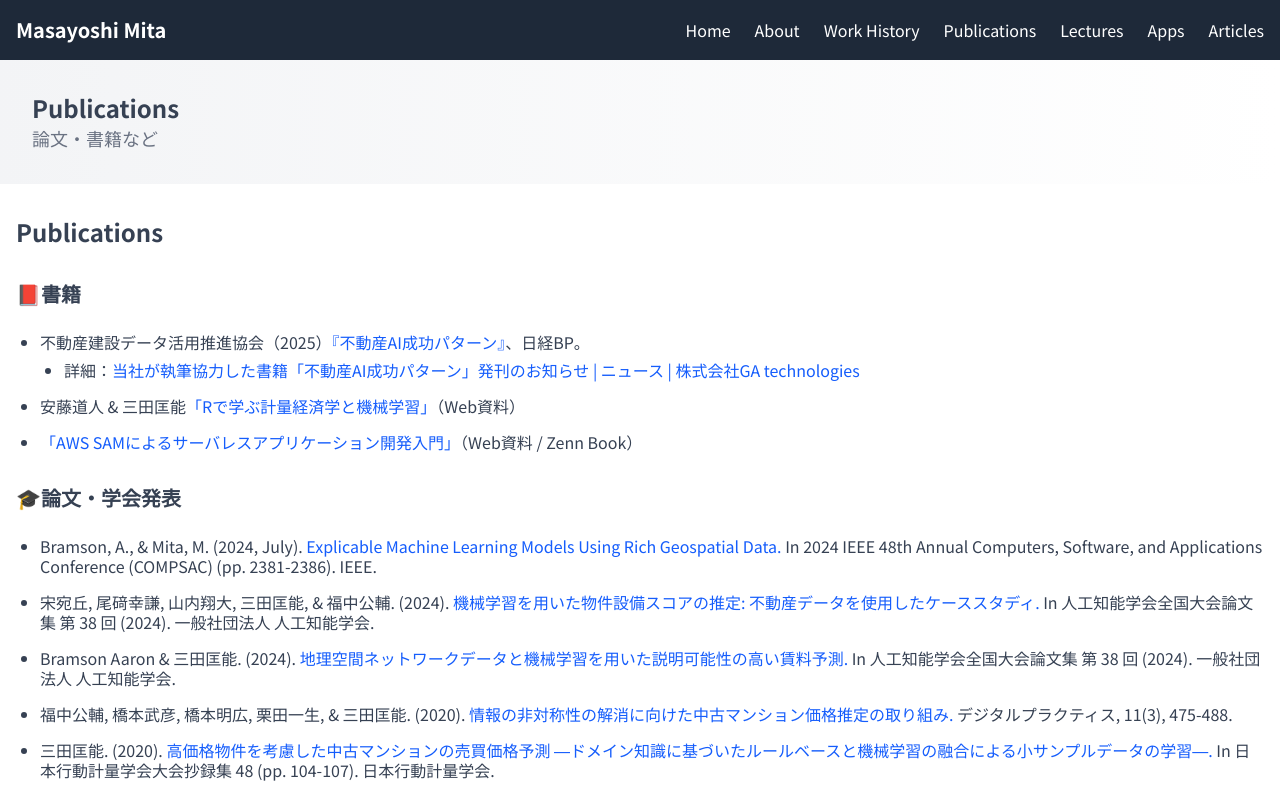
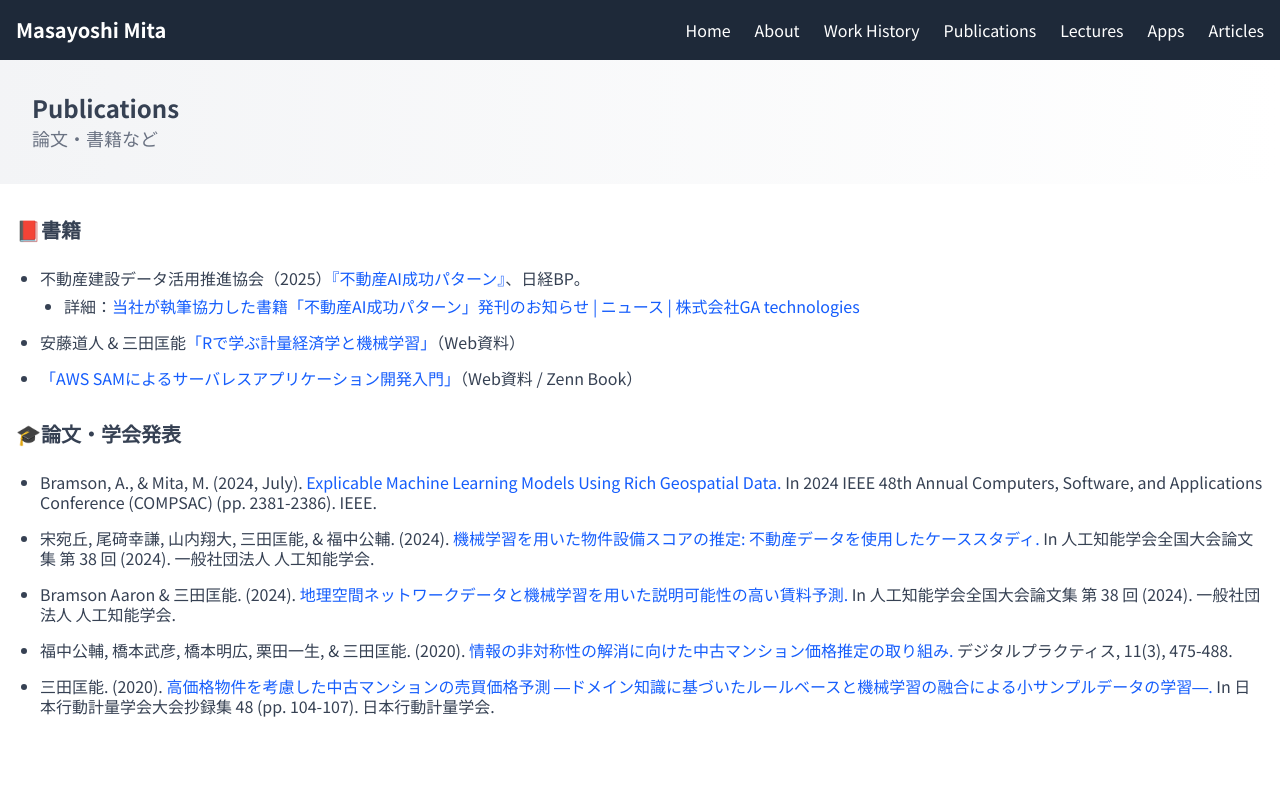
Before and after one commit to nigimitama/nigimitama.github.io, a Next.js app: page /publications in a window 1280 px wide. Built offline with nearby package versions, Linux system fonts and the light colour scheme.

Commit message:
fix: 重複する見出しを削除

```diff
--- a/app/publications/page.tsx
+++ b/app/publications/page.tsx
@@ -11,8 +11,6 @@ export default function PublicationsPage() {
       <Title title="Publications" subtitle="論文・書籍など" />
       <main className="container mx-auto">
         <article className="my-8 px-4">
-          <h1 className="text-2xl font-bold mb-6">Publications</h1>
-
           <section className="my-8">
             <h2 className="text-xl font-bold mb-6">📕書籍</h2>
             <ul className="list-disc pl-6 space-y-4">
--- a/app/work-history/page.tsx
+++ b/app/work-history/page.tsx
@@ -222,8 +222,6 @@ Ruby on Rails, Python
       <main className="container mx-auto">
         <article className="my-8 px-4">
           <section className="my-8">
-            <h2 className="text-2xl font-bold mb-6">職務経歴</h2>
-
             <ModalTimeline items={timelineData} />
           </section>
         </article>
```
